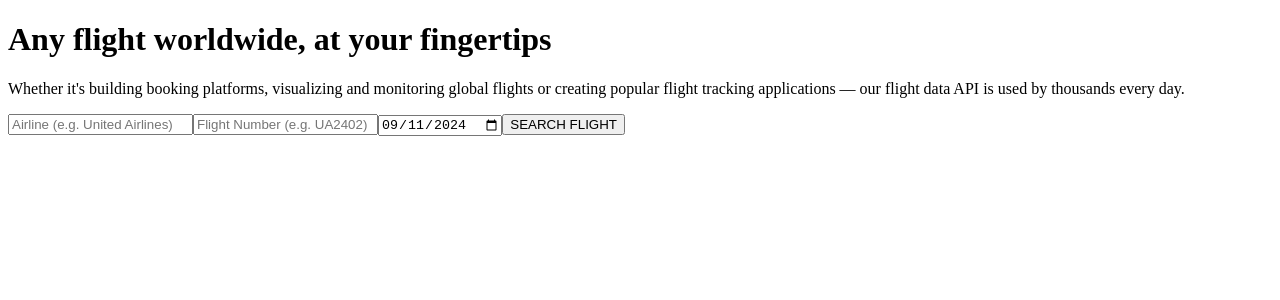
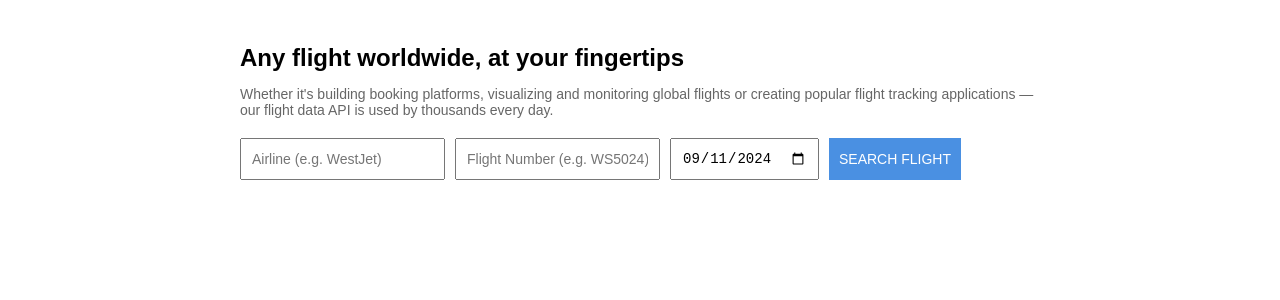
Before and after one commit to esoltys/flight-tracker-app, a Vue app: page / in a window 1280 px wide. Shown: the top 300 px of the page. Built offline with nearby package versions, Linux system fonts and the light colour scheme; no server answers.

Commit message:
first styling pass

```diff
--- a/src/App.vue
+++ b/src/App.vue
@@ -1,42 +1,33 @@
 <template>
   <div class="flight-search">
     <h1>Any flight worldwide, at your fingertips</h1>
-    <p>
-      Whether it's building booking platforms, visualizing and monitoring global
-      flights or creating popular flight tracking applications — our flight data
-      API is used by thousands every day.
-    </p>
+    <p class="subtitle">Whether it's building booking platforms, visualizing and monitoring global flights or creating
+      popular flight tracking applications — our flight data API is used by thousands every day.</p>
 
     <div class="search-form">
-      <input v-model="airline" placeholder="Airline (e.g. United Airlines)" />
-      <input v-model="flightNumber" placeholder="Flight Number (e.g. UA2402)" />
-      <input type="date" v-model="date" />
+      <input v-model="airline" placeholder="Airline (e.g. WestJet)">
+      <input v-model="flightNumber" placeholder="Flight Number (e.g. WS5024)">
+      <input type="date" v-model="date">
       <button @click="searchFlight" class="search-button">SEARCH FLIGHT</button>
     </div>
 
     <div v-if="flightInfo" class="flight-info">
-      <div class="flight-header">
-        <div>
-          <h2>{{ flightInfo.flight.iata }}</h2>
-          <p>{{ flightInfo.airline.name }} ({{ flightInfo.airline.iata }})</p>
-        </div>
-        <div class="flight-route">
-          {{ flightInfo.departure.iata }} → {{ flightInfo.arrival.iata }}
-        </div>
-        <div class="flight-status" :class="statusClass">
-          {{ flightInfo.flight_status }}
-          <p>{{ statusMessage }}</p>
-        </div>
+      <h2>{{ flightInfo.flight_iata }}</h2>
+      <p class="airline">{{ flightInfo.airline.name }} ({{ flightInfo.airline.iata }})</p>
+
+      <div class="route-info">
+        <span>{{ flightInfo.departure.iata }} → {{ flightInfo.arrival.iata }}</span>
+        <span class="status">{{ flightInfo.flight_status }}</span>
       </div>
 
-      <div class="flight-details">
+      <p class="schedule-status">{{ scheduleStatus }}</p>
+
+      <div class="airport-info">
         <div class="departure">
           <h3>Departure</h3>
-          <p>{{ flightInfo.departure.airport }}</p>
-          <p>
-            IATA: {{ flightInfo.departure.iata }} • ICAO:
-            {{ flightInfo.departure.icao }}
-          </p>
+          <p class="airport-name">{{ flightInfo.departure.airport }}</p>
+          <p class="airport-code">IATA: {{ flightInfo.departure.iata }} • ICAO: {{ flightInfo.departure.icao }}</p>
+
           <div class="time-info">
             <div>
               <p>Scheduled</p>
@@ -48,26 +39,23 @@
             </div>
             <div>
               <p>Actual</p>
-              <p>{{ formatDate(flightInfo.departure.actual) }}</p>
+              <p>{{ flightInfo.departure.actual || 'N/A' }}</p>
             </div>
             <div>
               <p>Runway</p>
-              <p>{{ formatDate(flightInfo.departure.actual_runway) }}</p>
+              <p>{{ flightInfo.departure.actual_runway || 'N/A' }}</p>
             </div>
           </div>
-          <div class="airport-info">
-            <span>Terminal {{ flightInfo.departure.terminal }}</span>
-            <span>Gate {{ flightInfo.departure.gate }}</span>
-          </div>
+
+          <p class="terminal-gate">Terminal {{ flightInfo.departure.terminal || 'N/A' }}Gate {{
+            flightInfo.departure.gate || 'N/A' }}</p>
         </div>
 
         <div class="arrival">
           <h3>Arrival</h3>
-          <p>{{ flightInfo.arrival.airport }}</p>
-          <p>
-            IATA: {{ flightInfo.arrival.iata }} • ICAO:
-            {{ flightInfo.arrival.icao }}
-          </p>
+          <p class="airport-name">{{ flightInfo.arrival.airport }}</p>
+          <p class="airport-code">IATA: {{ flightInfo.arrival.iata }} • ICAO: {{ flightInfo.arrival.icao }}</p>
+
           <div class="time-info">
             <div>
               <p>Scheduled</p>
@@ -79,23 +67,22 @@
             </div>
             <div>
               <p>Actual</p>
-              <p>{{ formatDate(flightInfo.arrival.actual) }}</p>
+              <p>{{ flightInfo.arrival.actual || 'N/A' }}</p>
             </div>
             <div>
               <p>Runway</p>
-              <p>{{ formatDate(flightInfo.arrival.actual_runway) }}</p>
+              <p>{{ flightInfo.arrival.actual_runway || 'N/A' }}</p>
             </div>
           </div>
-          <div class="airport-info">
-            <span>Terminal {{ flightInfo.arrival.terminal }}</span>
-            <span>Gate {{ flightInfo.arrival.gate }}</span>
-          </div>
+
+          <p class="terminal-gate">Terminal {{ flightInfo.arrival.terminal || 'N/A' }}Gate {{ flightInfo.arrival.gate ||
+            'N/A' }}</p>
         </div>
       </div>
 
       <p class="timezone-info">
-        Departure Timezone: {{ flightInfo.departure.timezone }} • Arrival
-        Timezone: {{ flightInfo.arrival.timezone }}
+        Departure Timezone: {{ flightInfo.departure.timezone }} •
+        Arrival Timezone: {{ flightInfo.arrival.timezone }}
       </p>
     </div>
   </div>
@@ -179,5 +166,120 @@ export default {
 </script>
 
 <style scoped>
-/* Add your CSS styles here to match the layout in the image */
+.flight-search {
+  font-family: Arial, sans-serif;
+  max-width: 800px;
+  margin: 0 auto;
+  padding: 20px;
+}
+
+h1 {
+  font-size: 24px;
+  margin-bottom: 10px;
+}
+
+.subtitle {
+  font-size: 14px;
+  color: #666;
+  margin-bottom: 20px;
+}
+
+.search-form {
+  display: flex;
+  gap: 10px;
+  margin-bottom: 20px;
+}
+
+.search-form input,
+.search-form button {
+  padding: 10px;
+  font-size: 14px;
+}
+
+.search-button {
+  background-color: #4a90e2;
+  color: white;
+  border: none;
+  cursor: pointer;
+}
+
+.flight-info {
+  background-color: #f5f5f5;
+  padding: 20px;
+  border-radius: 5px;
+}
+
+h2 {
+  font-size: 24px;
+  margin-bottom: 5px;
+}
+
+.airline {
+  font-size: 16px;
+  color: #666;
+  margin-bottom: 10px;
+}
+
+.route-info {
+  display: flex;
+  justify-content: space-between;
+  font-size: 18px;
+  margin-bottom: 10px;
+}
+
+.status {
+  color: #4a90e2;
+}
+
+.schedule-status {
+  color: #4a90e2;
+  font-weight: bold;
+  margin-bottom: 20px;
+}
+
+.airport-info {
+  display: flex;
+  gap: 40px;
+}
+
+.departure,
+.arrival {
+  flex: 1;
+}
+
+h3 {
+  font-size: 18px;
+  margin-bottom: 10px;
+}
+
+.airport-name {
+  font-weight: bold;
+  margin-bottom: 5px;
+}
+
+.airport-code {
+  color: #666;
+  margin-bottom: 15px;
+}
+
+.time-info {
+  display: grid;
+  grid-template-columns: repeat(2, 1fr);
+  gap: 10px;
+  margin-bottom: 15px;
+}
+
+.time-info p:first-child {
+  font-weight: bold;
+}
+
+.terminal-gate {
+  font-weight: bold;
+}
+
+.timezone-info {
+  margin-top: 20px;
+  font-size: 14px;
+  color: #666;
+}
 </style>
```
